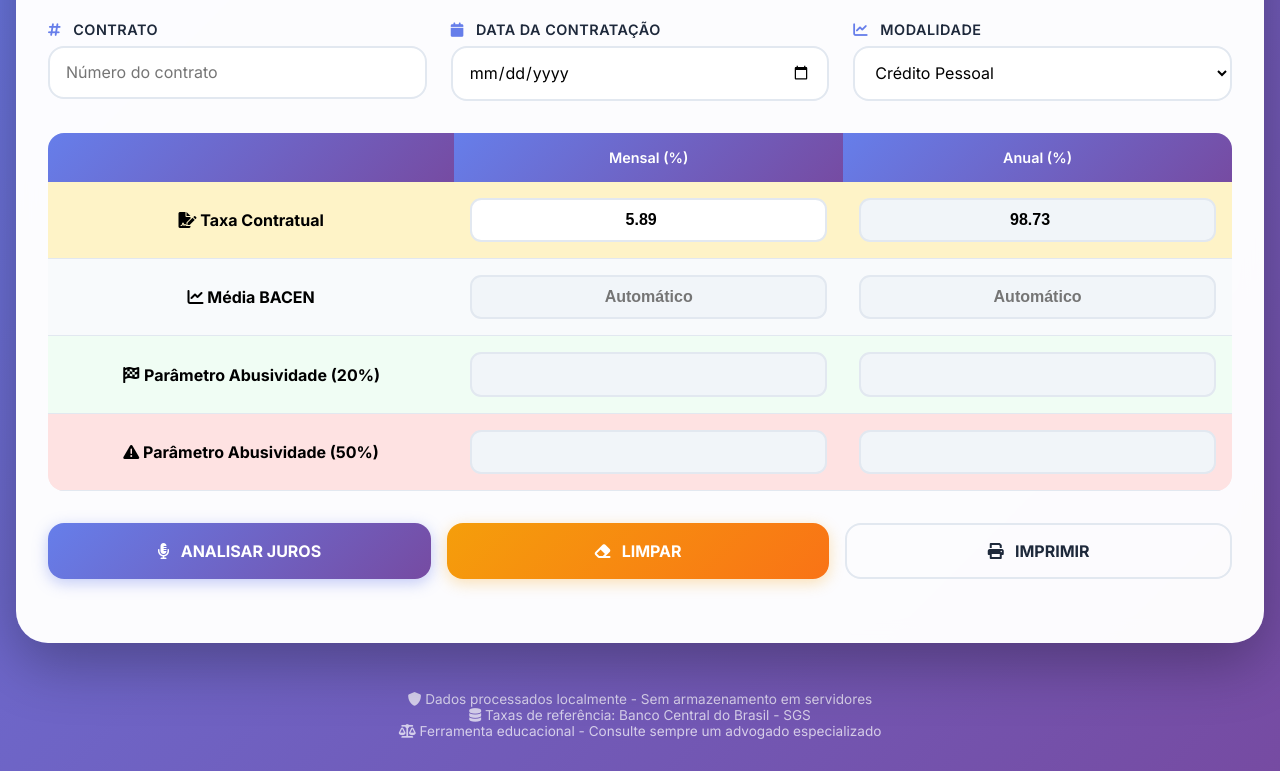
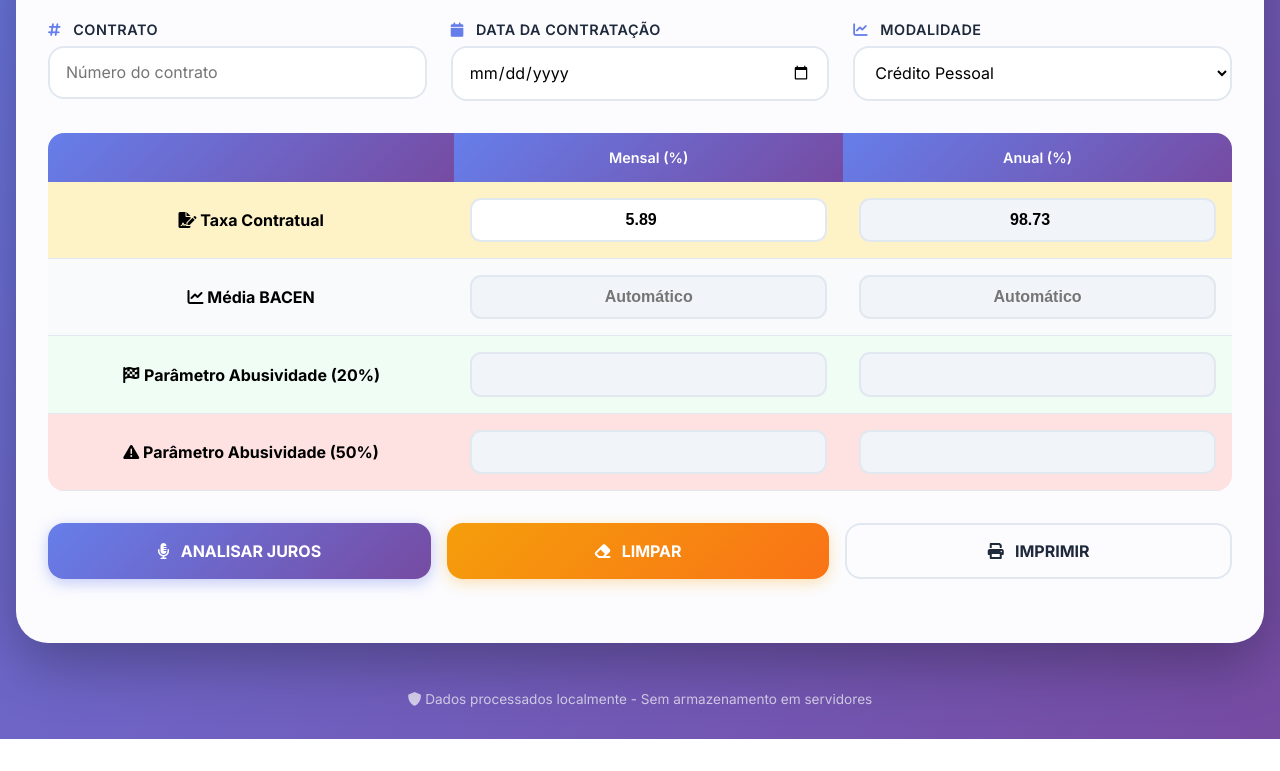
Before and after one commit to mssweb/Juros, a plain HTML site: page index.html in a window 1280 px wide. Shown: the part 495-1266 px from the top of the page. After the commit the page ends 1234 px from the top, so only its background shows below. Drawn offline with Linux system fonts and the light colour scheme.

Commit message:
Update title and footer content in index.html

```diff
--- a/index.html
+++ b/index.html
@@ -3,7 +3,7 @@
 <head>
     <meta charset="UTF-8">
     <meta name="viewport" content="width=device-width, initial-scale=1.0, user-scalable=yes">
-    <title>JusticeCalc - Análise Inteligente de Juros</title>
+    <title>DPE - Calc - Análise Inteligente de Juros</title>
     <link href="https://fonts.googleapis.com/css2?family=Inter:opsz,wght@14..32,300;14..32,400;14..32,500;14..32,600;14..32,700&display=swap" rel="stylesheet">
     <link rel="stylesheet" href="https://cdnjs.cloudflare.com/ajax/libs/font-awesome/6.0.0-beta3/css/all.min.css">
     <style>
@@ -471,8 +471,8 @@
         <div class="footer">
             <p>
                 <i class="fas fa-shield-alt"></i> Dados processados localmente - Sem armazenamento em servidores<br>
-                <i class="fas fa-database"></i> Taxas de referência: Banco Central do Brasil - SGS<br>
-                <i class="fas fa-balance-scale"></i> Ferramenta educacional - Consulte sempre um advogado especializado
+
+
             </p>
         </div>
     </div>
```
